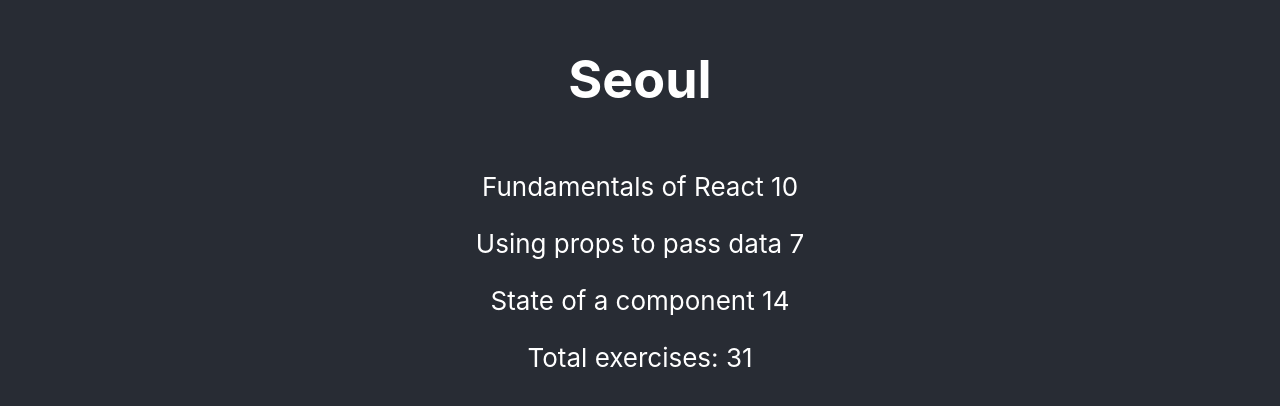
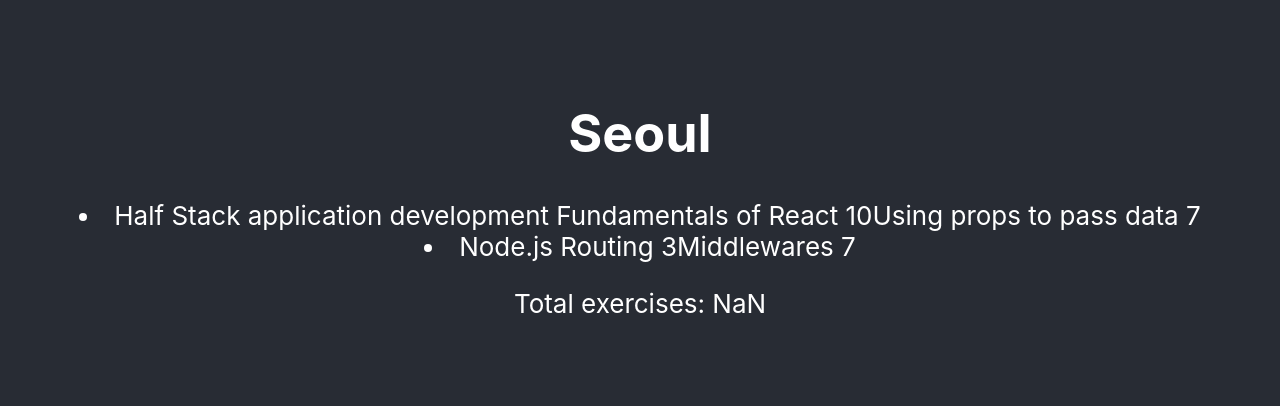
Before and after one commit to SSOL7/Osa2, a React (Vite) app: page / in a window 1280 px wide. Shown: the part 194-600 px from the top of the page. Built offline with nearby package versions, Linux system fonts and the light colour scheme.

Commit message:
Tehtävä 2.4

```diff
--- a/src/App.jsx
+++ b/src/App.jsx
@@ -1,20 +1,49 @@
-import { useState } from 'react'
 import './App.css'
 import Course from './Course'
 
 function App() {
   const course = [
     {
-      name: 'Fundamentals of React',
-      exercises: 10
+      name: 'Half Stack application development',
+      id: 1,
+      parts: [
+        {
+          name: 'Fundamentals of React',
+          exercises: 10,
+          id: 1
+        },
+        {
+          name: 'Using props to pass data',
+          exercises: 7,
+          id: 2
+        },
+        {
+          name: 'State of a component',
+          exercises: 14,
+          id: 3
+        },
+        {
+          name: 'Redux',
+          exercises: 11,
+          id: 4
+        }
+      ]
     },
     {
-      name: 'Using props to pass data',
-      exercises: 7
-    },
-    {
-      name: 'State of a component',
-      exercises: 14
+      name: 'Node.js',
+      id: 2,
+      parts: [
+        {
+          name: 'Routing',
+          exercises: 3,
+          id: 1
+        },
+        {
+          name: 'Middlewares',
+          exercises: 7,
+          id: 2
+        }
+      ]
     }
   ]
 
@@ -27,6 +56,7 @@
       <header className="App-header">
         <h1>Seoul</h1>
         <Course course={course} totalExercises={totalExercises} />
+
       </header>
     </div>
   )
--- a/src/Course.jsx
+++ b/src/Course.jsx
@@ -3,7 +3,20 @@
 function Course({ course, totalExercises }) {
   return (
     <div>
-        <p>{course.map(course => <p key={course.name}>{course.name} {course.exercises}</p>)}</p>
+        {/* <p>{course.map(course => <p key={course.name}>{course.name} {course.exercises}</p>)}</p>
+        <p>{course.map(course => <p key={course.name}>{course.parts[0].name} {course.exercises}</p>)}</p> */}
+
+        {course.map(course => {
+          return (
+          <li key={course.name}>
+            {course.name} {course.parts[0].name} {course.parts[0].exercises}
+            {course.parts[1].name} {course.parts[1].exercises}
+          </li>
+          )
+        })}
+
+
+
         <p>Total exercises: { totalExercises }</p>
     </div>
   )
```
